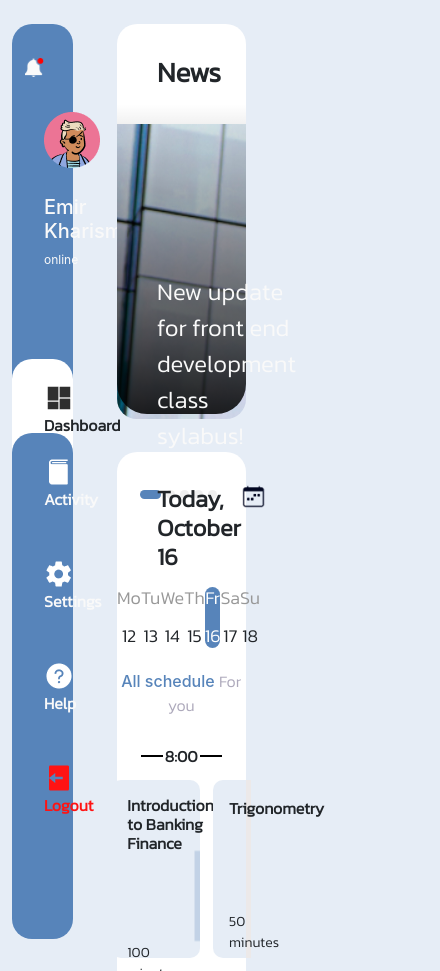
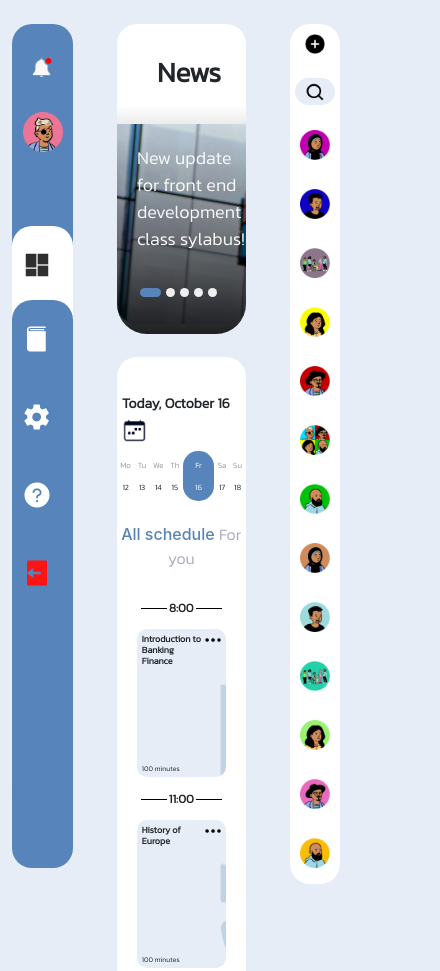
Before and after one commit to BudiSetyo/share-skills, a plain HTML site: page dashboard.html in a window 390 px wide. Shown: the top 971 px of the page, 440 px wide, since content can reach past the window. Drawn offline with nearby package versions, Linux system fonts and the light colour scheme.

Commit message:
finishin dashboard

```diff
--- a/assets/css/dashboard.css
+++ b/assets/css/dashboard.css
@@ -90,6 +90,10 @@ body {
     margin-right: 20px;
 }
 
+.dashboard-label p {
+    display: inline-block;
+}
+
 .another-page {
     bottom: 50px;
     position: relative;
@@ -118,6 +122,10 @@ body {
     width: 30px;
     height: 30px;
     margin-right: 20px;
+}
+
+.another-page p {
+    display: inline-block;
 }
 
 .col-5 {
@@ -200,7 +208,7 @@ body {
     margin-left: 40px;
     display: inline-block;
     font-weight: bold;
-    font-size: 23.66px;
+    font-size: 24px;
     line-height: 29px;
 }
 
@@ -217,7 +225,8 @@ body {
 }
 
 .calender-number {
-    height: 61px;
+    height: 50px;
+    padding: 3px;
     text-align: center;
 }
 
@@ -232,6 +241,7 @@ body {
 }
 
 .day {
+    margin: 0;
     font-weight: normal;
     font-size: 18px;
     line-height: 22px;
@@ -239,6 +249,7 @@ body {
 }
 
 .number {
+    margin: 0;
     font-weight: normal;
     font-size: 18px;
     line-height: 22px;
@@ -289,6 +300,9 @@ body {
 .col-7 {
     height: 178px;
     padding: 16px;
+    display: flex;
+    flex-direction: column;
+    justify-content: space-between;
     background-position: center;
     background-repeat: no-repeat;
     background-color: #E6EDF6;
@@ -302,7 +316,7 @@ body {
 
 .title h4 {
     display: inline-block;
-    width: 178px;
+    width: 160px;
     font-size: 16px;
     font-weight: bold;
 }
@@ -312,7 +326,7 @@ body {
     height: 4px;
 }
 
-.col-7 p {
+.time {
     margin-top: 80px;
     font-size: 14px;
 }
@@ -329,20 +343,16 @@ body {
     border-right: 5px solid #ece9e9;
 }
 
-.empty-class {
-    background-color: #FFF;
-}
-
-.col-3 h4 {
-    display: inline-block;
-    width: 178px;
-    font-size: 16px;
-    font-weight: bold;
+.col-3 .title {
+    width: 300px;
 }
 
 .col-3 p {
-    margin-top: 85px;
-    font-size: 14px;
+    margin-top: 100px;
+}
+
+.empty-class {
+    background-color: #FFF;
 }
 
 .class-1 {
@@ -358,7 +368,7 @@ body {
 }
 
 .member {
-    padding: 32px 40px;
+    padding: 32px;
     margin-left: 32px;
     height: 1398px;
     background-color: #fff;
@@ -392,6 +402,8 @@ body {
     height: 47px;
     margin-top: 24px;
     padding-left: 40px;
+    font-size: 15px;
+    font-weight: bold;
     border: none;
     border-radius: 18px;
     background-color: #E6EDF6;
@@ -427,6 +439,7 @@ body {
 .users .name {
     display: inline-block;
     width: 180px;
+    margin: 0;
     font-size: 18px;
     font-weight: bold;
 }
@@ -434,9 +447,257 @@ body {
 .users .message {
     display: inline-block;
     width: 180px;
+    margin: 0;
     font-size: 12px;
 }
 
 .users .time {
+    margin: 0;
     font-size: 14px;
 }
+
+@media screen and (max-width : 1230px) {
+    .profile-icon, .profile-name, .status {
+        margin-left: 10px;
+    }
+
+    .dashboard-label, .another-page label {
+        margin-left: 10px;
+    }
+
+    .dashboard-label img, .another-page label img {
+        margin-right: 10px;
+    }
+
+    .title h4 {
+        font-size: 11px;
+    }
+
+    .time {
+        font-size: 9px;
+    }
+
+    .users img {
+        width: 45px;
+        height: 45px;
+        margin-right: 20px;
+    }
+
+    .users .name {
+        display: inline-block;
+        margin: 0;
+        width: 140px;
+        font-size: 14px;
+        font-weight: bold;
+    }
+
+    .users .message {
+        display: inline-block;
+        margin: 0;
+        width: 140px;
+        font-size: 8px;
+    }
+
+    .users .time {
+        font-size: 10px;
+        margin: 0;
+    }
+
+}
+
+@media screen and (max-width : 872px) {
+    .profile-name {
+        font-size: 16px;
+    }
+
+    .dashboard-label, .another-page label {
+        font-size: 12px;
+    }
+
+    .dashboard-label img, .another-page label img {
+        width: 20px;
+        height: 20px;
+    }
+
+    .schedule {
+        height: 830px;
+    }
+
+    .carousel p, .date {
+        font-size: 18px;
+    }
+
+    .clock {
+        border-top: 1px solid black;
+    }
+
+    .clock p {
+        font-size: 12px;
+    }
+
+    .day, .number {
+        font-size: 14px;
+    }
+
+    .col-7, .col-3 {
+        height: 148px;
+        padding: 5px;
+    }
+
+    .title img {
+        margin-top: 4px;
+    }
+
+    .title h4 {
+        width: 100px;
+        font-size: 9px;
+    }
+
+    .time {
+        margin-top: 90px;
+        font-size: 7px;
+    }
+
+    .member {
+        padding: 20px 10px;
+        height: 1340px;
+    }
+
+    .message-title h5 {
+        font-size: 16px;
+    }
+
+    .message-title img {
+        width: 20px;
+        height: 20px;
+    }
+
+    .search-input {
+        height: 27px;
+        font-size: 12px;
+    }
+
+    .search-icon {
+        width: 20px;
+        height: 20px;
+        bottom: 23px;
+    }
+
+    .users img {
+        width: 30px;
+        height: 30px;
+    }
+
+    .users .name {
+        width: 60px;
+        font-size: 10px;
+    }
+
+    .users .message{
+        width: 60px;
+        font-size: 7px;
+    }
+
+    .users .time {
+        font-size: 8px;
+    }
+}
+
+@media screen and (max-width : 767px) {
+    .notif, .profile {
+        justify-content: center;
+        align-items: center;
+    }
+
+    .notif-icon, .profile-icon {
+        margin-left: 0;
+        margin-right: 0;
+    }
+
+    .profile-icon {
+        width: 40px;
+    }
+
+    .profile-name, .status {
+        display: none;
+    }
+
+    .current-page label p, .another-page label p {
+        display: none;
+    }
+
+    .dashboard-label img {
+        width: 30px;
+        height: 30px;
+        margin: 0;
+    }
+
+    .another-page label img {
+        width: 30px;
+        height: 30px;
+        margin: 0;
+    }
+
+    .slider {
+        height: 300px;
+    }
+
+    .carousel {
+        height: 230px;
+    }
+
+    .carousel p {
+        margin-top: 40px;
+        margin-left: 20px;
+    }
+
+    .schedule {
+        height: 870px;
+    }
+
+    .calender {
+        flex-direction: column;
+        margin-left: 5px;
+    }
+
+    .calender .date {
+        font-size: 14px;
+        margin: 0;
+    }
+
+    .calender-number .day, .calender-number .number {
+        font-size: 8px;
+    }
+
+    .col-3 {
+        display: none;
+    }
+
+    .member {
+        width: 50px;
+        padding: 10px 5px;
+        height: 860px;
+    }
+
+    .message-title {
+        justify-content: center;
+    }
+
+    .message-title h5 {
+        display: none;
+    }
+
+    .users {
+        height: 40px;
+        justify-content: center;
+    }
+
+    .users .name, .users .message, .users .time {
+        display: none;
+    }
+
+    .users img {
+        margin: 0;
+    }
+
+}
--- a/dashboard.html
+++ b/dashboard.html
@@ -18,7 +18,7 @@
 <body>
     <div class="container-fluid">
         <div class="row page">
-            <div class="col-2">
+            <div class="col-2 col-lg-2 col-md-2">
                 <nav>
                     <div class="profile">
                         <div class="notif">
@@ -30,21 +30,21 @@
                     </div>
                     <div class="current-page">
                         <label class="dashboard-label" for="dashbord"><img src="assets/images/dashboard-icon.png"
-                                alt="dashboard-icon">Dashboard</label>
+                                alt="dashboard-icon"><p>Dashboard</p></label>
                     </div>
                     <div class="another-page">
                         <label class="activity-label" for="activity"><img src="assets/images/activity-icon.png"
-                                alt="activity-icon"> Activity</label>
+                                alt="activity-icon"><p>Activity</p></label>
                         <label class="settings-label" for="settings"><img src="assets/images/setting-icon.png"
-                                alt="settings-icon"> Settings</label>
+                                alt="settings-icon"><p>Settings</p></label>
                         <label class="help-label" for="help"><img src="assets/images/help-icon.png" alt="help-icon">
-                            Help</label>
+                            <p>Help</p></label>
                         <label class="logout-label" for="logout"><img src="assets/images/logout-icon.png"
-                                alt="logout-icon"> Logout</label>
+                                alt="logout-icon"><p>Logout</p></label>
                     </div>
                 </nav>
             </div>
-            <div class="col-5">
+            <div class="col-5 col-lg-5 col-md-5 main">
                 <div class="slider">
                     <h1>News</h1>
                     <div class="carousel">
@@ -101,15 +101,17 @@
                             <p>8:00</p>
                         </div>
                         <div class="row class">
-                            <div class="col-7 class-1">
+                            <div class="col-7 col-md-6 class-1">
                                 <div class="title">
-                                    <h4 class="title">Introduction to Banking Finance</h4>
+                                    <h4>Introduction to Banking Finance</h4>
                                     <img src="assets/images/list-icon.png" alt="list">
                                 </div>
                                 <p class="time">100 minutes</p>
                             </div>
-                            <div class="col-3">
-                                <h4 class="title">Trigonometry</h4>
+                            <div class="col-3 col-md-3">
+                                <div class="title">
+                                    <h4>Trigonometry</h4>
+                                </div>
                                 <p class="time">50 minutes</p>
                             </div>
                         </div>
@@ -119,14 +121,14 @@
                             <p>11:00</p>
                         </div>
                         <div class="row class">
-                            <div class="col-7 class-2">
+                            <div class="col-7 col-md-6 class-2">
                                 <div class="title">
-                                    <h4 class="title">History of Europe</h4>
+                                    <h4>History of Europe</h4>
                                     <img src="assets/images/list-icon.png" alt="list">
                                 </div>
                                 <p class="time time-2">100 minutes</p>
                             </div>
-                            <div class="col-3 empty-class"></div>
+                            <div class="col-3 col-md-3 empty-class"></div>
                         </div>
                     </div>
                     <div class="list">
@@ -134,15 +136,17 @@
                             <p>13:00</p>
                         </div>
                         <div class="row class">
-                            <div class="col-7 class-3">
+                            <div class="col-7 col-md-6 class-3">
                                 <div class="title">
-                                    <h4 class="title">Fundamental of Front End Dev.</h4>
+                                    <h4>Fundamental of Front End Dev.</h4>
                                     <img src="assets/images/list-icon.png" alt="list">
                                 </div>
                                 <p class="time">50 minutes</p>
                             </div>
-                            <div class="col-3">
-                                <h4 class="title">Molecular Biology</h4>
+                            <div class="col-3 col-md-3">
+                                <div class="title">
+                                    <h4>Molecular Biology</h4>
+                                </div>
                                 <p class="time">50 minutes</p>
                             </div>
                         </div>
@@ -154,7 +158,7 @@
                     </div>
                 </div>
             </div>
-            <div class="col-4 member">
+            <div class="col-4 col-lg-4 col-md-3 member">
                 <div class="message-title">
                     <h5>Messages</h5>
                     <img src="assets/images/plus-icon.png" alt="plus-icon">
```
